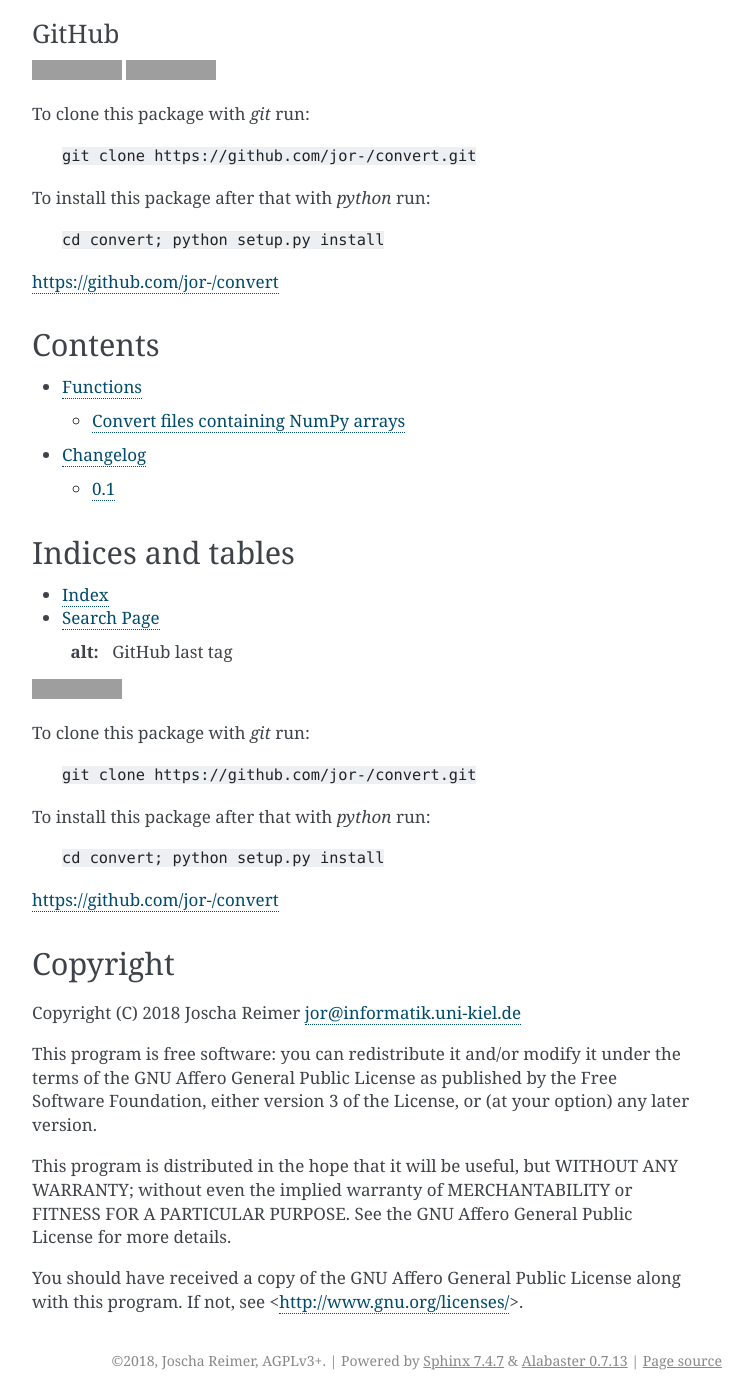
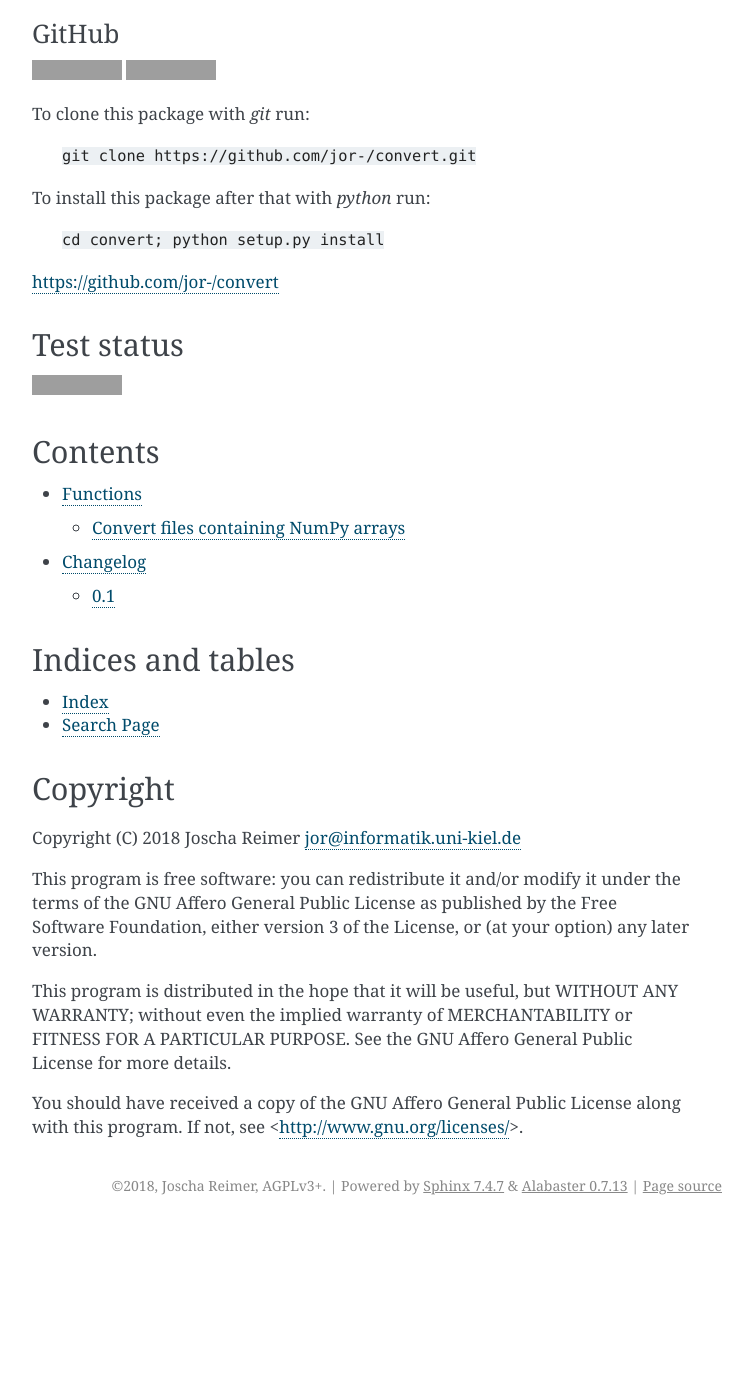
Before and after one commit to jor-/convert, a Sphinx documentation site: the page built from doc/source/index.rst, in a window 1280 px wide and 1400 px high, scrolled down 700 px. Shown: the whole window, without its empty margins (388-1141 px from the left). Built offline with Sphinx 7.4.7, drawn with Linux system fonts in a browser that asks for light colours; after the commit the page ends 1925 px from its top, so only the background shows below that; grey boxes are pictures that could not be loaded.

Commit message:
DOC: README.rst: test status added

```diff
--- a/README.rst
+++ b/README.rst
@@ -1,6 +1,6 @@
-====================
+=======
 CONVERT
-====================
+=======
 
 This is *convert*, a library to convert files into other formats.
 
@@ -75,6 +75,14 @@
 https://github.com/jor-/convert
 
 
+Test status
+===========
+
+.. image:: https://travis-ci.org/jor-/convert.svg?branch=master
+    :target: https://travis-ci.org/jor-/convert
+    :alt: Build Status
+
+
 Copyright
 =========
 
--- a/doc/source/index.rst
+++ b/doc/source/index.rst
@@ -26,4 +26,4 @@
 .. Copyright included from README
 
 .. include:: ../../README.rst
-    :start-after: https://github.com/jor-/convert
+    :start-after: Build Status
```
